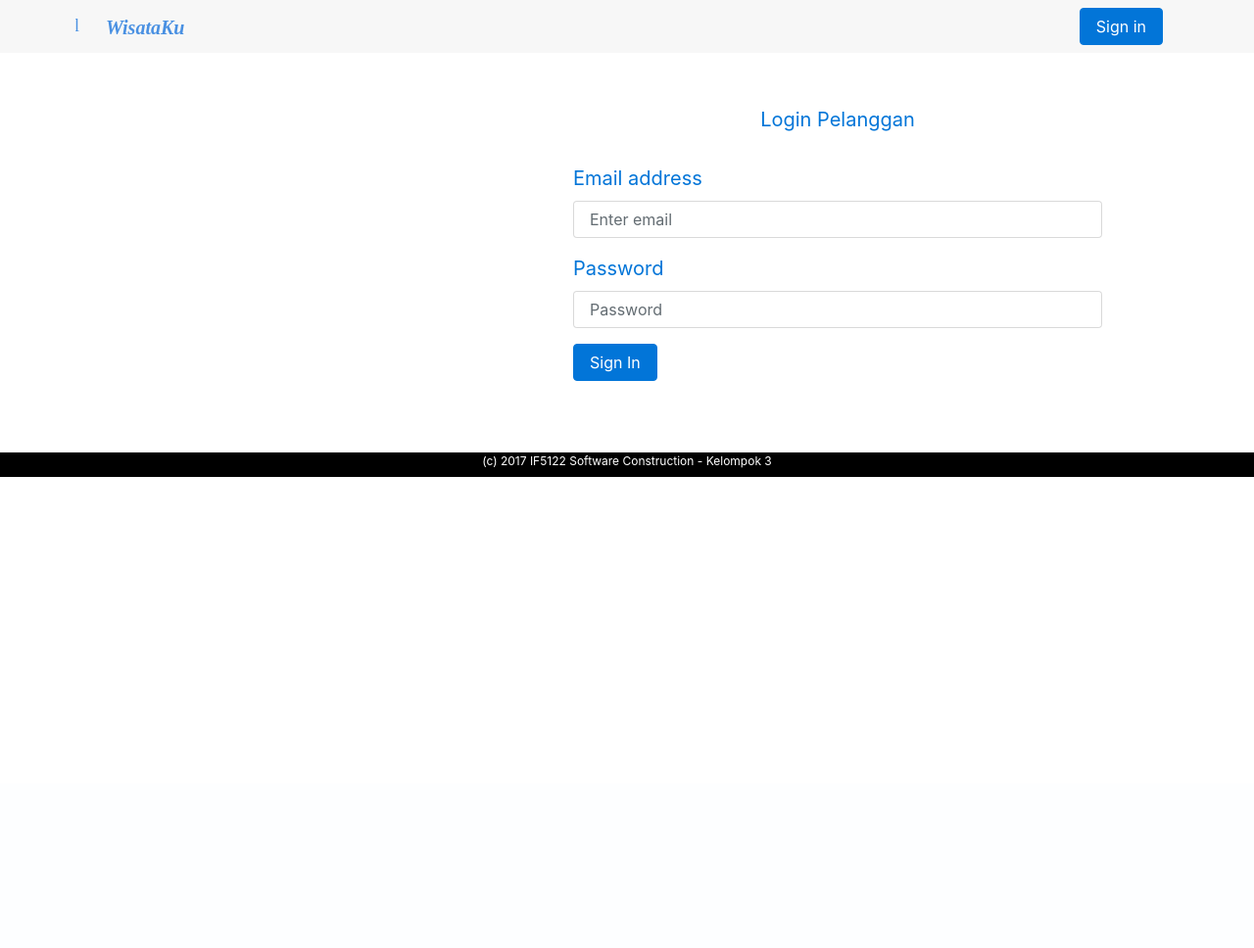
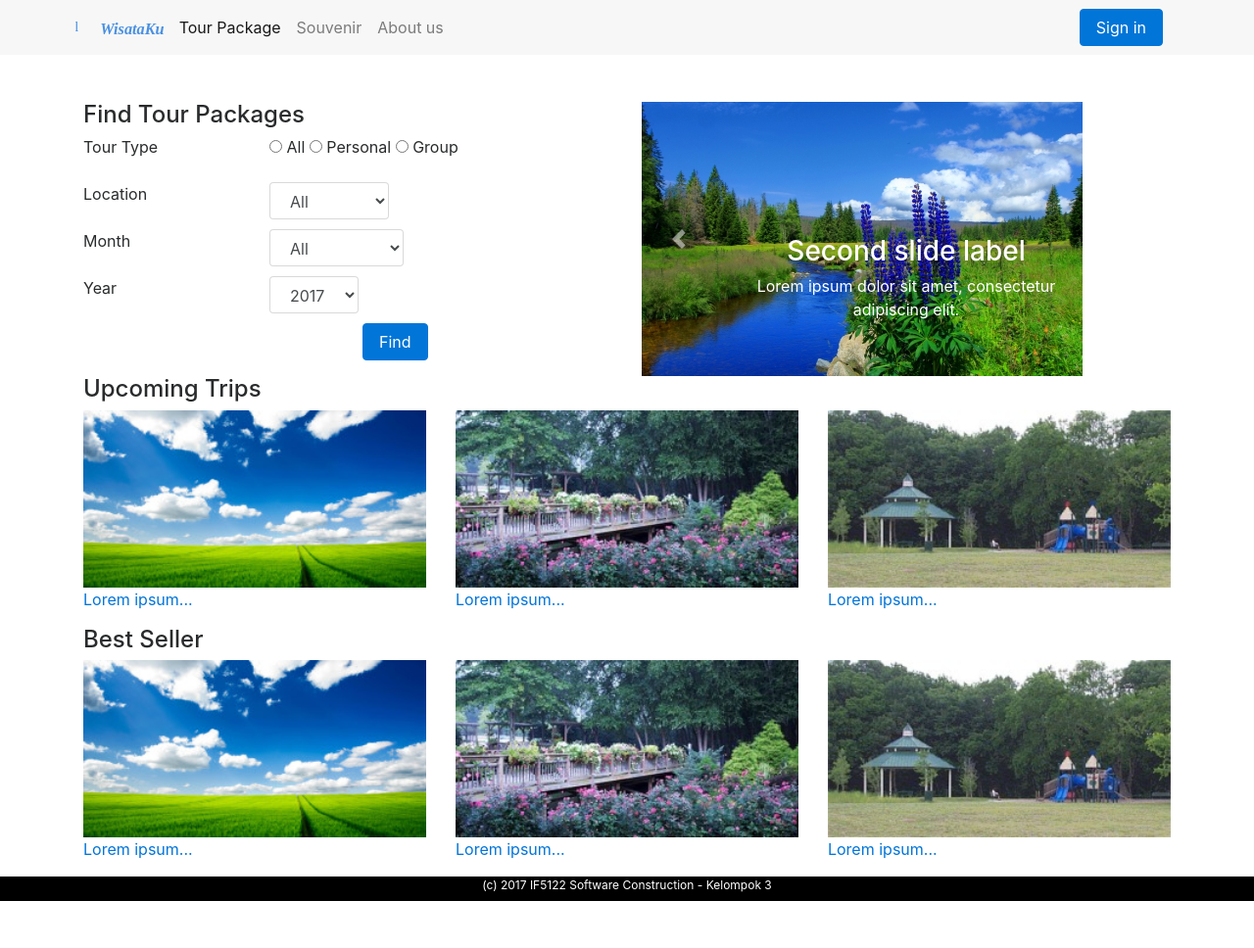
Before and after one commit to jsetiady/WisataKu, a PHP site: page /web in a window 1280 px wide. Shown: the whole page at 98% size. Before the commit the page ends 487 px from the top, so only its background shows below. Run offline with PHP 8.4, Linux system fonts and the light colour scheme.

Commit message:
Update dashboard/home page

```diff
--- a/web/_footer.php
+++ /dev/null
@@ -1,5 +0,0 @@
-<div class="footer">(c) 2017 IF5122 Software Construction - Kelompok 3</div>
-
-</body>
-
-</html>
--- a/web/_loginButton.php
+++ /dev/null
@@ -1 +0,0 @@
-<form class="form-inline ml-md-4 my-sm-0" action="#"><button class="mx-auto mx-md-0 btn btn-primary" type="submit">Sign in</button> </form>
--- a/web/controller/Controller.php
+++ b/web/controller/Controller.php
@@ -12,35 +12,13 @@ class Controller {
 
 	public function invoke()
 	{
-
-		//session_start();
-		//if(isset($_SESSION['userWisataku'])) {
-		  	//show login page
-			include 'view/loginUser.php';
-		//}
-
-		/*
-		if (!isset($_GET['book']))
-		{
-			// no special book is requested, we'll show a list of all available books
-			$books = $this->model->getBookList();
-			include 'view/booklist.php';
-		}
-		else
-		{
-			// show the requested book
-			$book = $this->model->getBook($_GET['book']);
-			include 'view/viewbook.php';
-		}
-
-		*/
-	}
-
-	public function home() {
 		session_start();
 		if(isset($_SESSION['userWisataku'])) {
 		  	//show login page
-			include 'view/login.php';
+			include 'view/loginUser.php';
+		} else {
+			//show user home page
+			include 'view/home.php';
 		}
 
 	}
--- /dev/null
+++ b/web/view/ads.php
@@ -0,0 +1,18 @@
+<div id="carouselExampleCaptions" class="carousel slide" data-ride="carousel">
+            <div class="carousel-inner" role="listbox">
+              <div class="carousel-item"> <img class="d-block img-fluid" src="../assets/images/ads1.jpg" data-holder-rendered="true">
+                <div class="carousel-caption">
+                  <h3>First slide label</h3>
+                  <p>Nulla vitae elit libero, a pharetra augue mollis interdum.</p>
+                </div>
+              </div>
+              <div class="carousel-item active"> <img class="d-block img-fluid" src="../assets/images/ads2.jpg" data-holder-rendered="true">
+                <div class="carousel-caption">
+                  <h3>Second slide label</h3>
+                  <p>Lorem ipsum dolor sit amet, consectetur adipiscing elit.</p>
+                </div>
+              </div>
+            </div>
+            <a class="carousel-control-prev" href="#carouselExampleCaptions" role="button" data-slide="prev"> <span class="carousel-control-prev-icon" aria-hidden="true"></span> <span class="sr-only">Previous</span> </a>
+            <a class="carousel-control-next" href="#carouselExampleCaptions" role="button" data-slide="next"> <span class="carousel-control-next-icon" aria-hidden="true"></span> <span class="sr-only">Next</span> </a>
+          </div>
--- /dev/null
+++ b/web/view/home.php
@@ -0,0 +1,97 @@
+<?php
+    include("templates/_header.php");
+?>
+
+
+<div class="py-5">
+  <div class="container">
+    <div class="row">
+      <div class="col-md-6">
+        <?php
+        	include("simple_search_form.php");
+        ?>
+      </div>
+
+        <div class="col-md-6">
+            <?php include("ads.php");?>
+        </div>
+
+    </div>
+
+
+
+
+<h4>Upcoming Trips</h4>
+<div class="row">
+  <div class="col-md-4">
+    <div class="thumbnail">
+      <a href="/w3images/lights.jpg">
+        <img src="../assets/images/1.jpg" alt="Tour Package" style="width:100%">
+        <div class="caption">
+          <p>Lorem ipsum...</p>
+        </div>
+      </a>
+    </div>
+  </div>
+  <div class="col-md-4">
+    <div class="thumbnail">
+      <a href="/w3images/nature.jpg">
+        <img src="../assets/images/2.jpg" alt="Tour Package" style="width:100%">
+        <div class="caption">
+          <p>Lorem ipsum...</p>
+        </div>
+      </a>
+    </div>
+  </div>
+  <div class="col-md-4">
+    <div class="thumbnail">
+      <a href="/w3images/fjords.jpg">
+        <img src="../assets/images/3.jpeg" alt="Tour Package" style="width:100%">
+        <div class="caption">
+          <p>Lorem ipsum...</p>
+        </div>
+      </a>
+    </div>
+  </div>
+</div>
+
+
+<h4>Best Seller</h4>
+<div class="row">
+  <div class="col-md-4">
+    <div class="thumbnail">
+      <a href="/w3images/lights.jpg">
+        <img src="../assets/images/1.jpg" alt="Tour Package" style="width:100%">
+        <div class="caption">
+          <p>Lorem ipsum...</p>
+        </div>
+      </a>
+    </div>
+  </div>
+  <div class="col-md-4">
+    <div class="thumbnail">
+      <a href="/w3images/nature.jpg">
+        <img src="../assets/images/2.jpg" alt="Tour Package" style="width:100%">
+        <div class="caption">
+          <p>Lorem ipsum...</p>
+        </div>
+      </a>
+    </div>
+  </div>
+  <div class="col-md-4">
+    <div class="thumbnail">
+      <a href="/w3images/fjords.jpg">
+        <img src="../assets/images/3.jpeg" alt="Tour Package" style="width:100%">
+        <div class="caption">
+          <p>Lorem ipsum...</p>
+        </div>
+      </a>
+    </div>
+  </div>
+</div>
+
+
+</div>
+<?php
+    include("templates/_footer.php");
+?>
--- /dev/null
+++ b/web/view/simple_search_form.php
@@ -0,0 +1,70 @@
+
+<h4>Find Tour Packages</h4>
+<form class="">
+	<div class="row">
+		<div class="col-md-4">
+			<div class="form-group"><label>Tour Type</label></div>
+		</div>
+		<div class="col-md-8">
+			<label class="radio-inline"><input type="radio" name="tour_type">&nbsp;All</label>
+			<label class="radio-inline"><input type="radio" name="tour_type">&nbsp;Personal</label>
+			<label class="radio-inline"><input type="radio" name="tour_type">&nbsp;Group</label>
+		</div>
+	</div>
+	<div class="row">
+		<div class="col-md-4">
+			<div class="form-group"><label>Location</label></div>
+		</div>
+		<div class="col-md-8">
+			<div class="form-inline">
+			<select class="form-control" id="location">
+				<option>All</option>
+				<option>Bandung</option>
+			</select>
+			</div>
+		</div>
+	</div>
+	<div class="row">
+		<div class="col-md-4">
+			<div class="form-group"><label>Month</label></div>
+		</div>
+		<div class="col-md-8">
+			<div class="form-inline">
+				<select class="form-control" id="month">
+					<option>All</option>
+					<option>January</option>
+					<option>February</option>
+					<option>March</option>
+					<option>April</option>
+					<option>Mei</option>
+					<option>June</option>
+					<option>July</option>
+					<option>August</option>
+					<option>September</option>
+					<option>October</option>
+					<option>November</option>
+					<option>December</option>
+				</select>
+			</div>
+		</div>
+	</div>
+	<div class="row">
+		<div class="col-md-4">
+			<div class="form-group"><label>Year</label></div>
+		</div>
+		<div class="col-md-8">
+			<div class="form-inline">
+				<select class="form-control" id="year">
+					<option>2017</option>
+					<option>2018</option>
+				</select>
+			</div>
+		</div>
+	</div>
+	<div class="row">
+		<div class="col-md-6"></div>
+		<div class="col-md-6">
+			<button type="submit" class="btn btn-primary">Find</button>
+		</div>
+	</div>
+</form>
--- a/web/view/templates/_header.php
+++ b/web/view/templates/_header.php
@@ -41,7 +41,7 @@
 
         <!-- Navigation -->
         <?php
-         //include("_nav.php")
+         include("_nav_user.php")
         ?>
 
         <!-- Sign in / Sign out button -->
--- /dev/null
+++ b/web/view/templates/_nav_user.php
@@ -0,0 +1,9 @@
+
+<div class="collapse navbar-collapse justify-content-start" id="navbarSupportedContent">
+    <ul class="nav navbar-nav ">
+      <li class="active nav-item"> <a class="nav-link" href="#">Tour Package</a> </li>
+      <li class="nav-item"> <a class="nav-link" href="#">Souvenir</a> </li>
+      <li class="nav-item"> <a class="nav-link" href="#">About us</a> </li>
+      <li class="nav-item"> <a class="nav-link" href="#">&nbsp;</a> </li>
+    </ul>
+</div>
```
Also changed, not shown: web/_header.php (deleted, +0 -67 lines), web/_nav_user.php (deleted, +0 -8 lines), web/test.html (deleted, +0 -61 lines), assets/images/1.jpg (added), assets/images/2.jpg (added), assets/images/3.jpeg (added), assets/images/ads1.jpg (added), assets/images/ads2.jpg (added).
